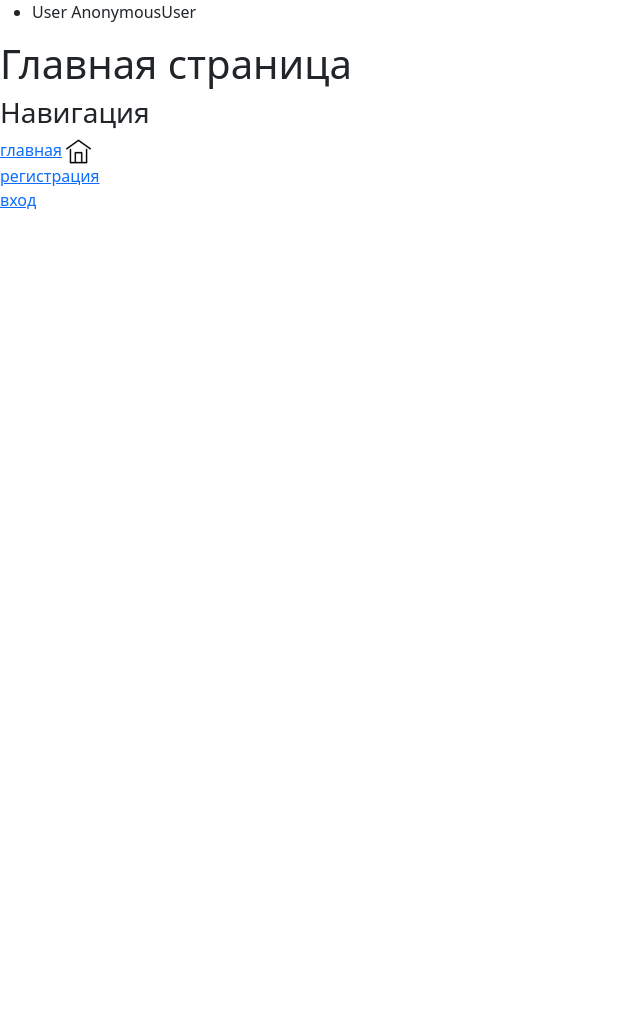
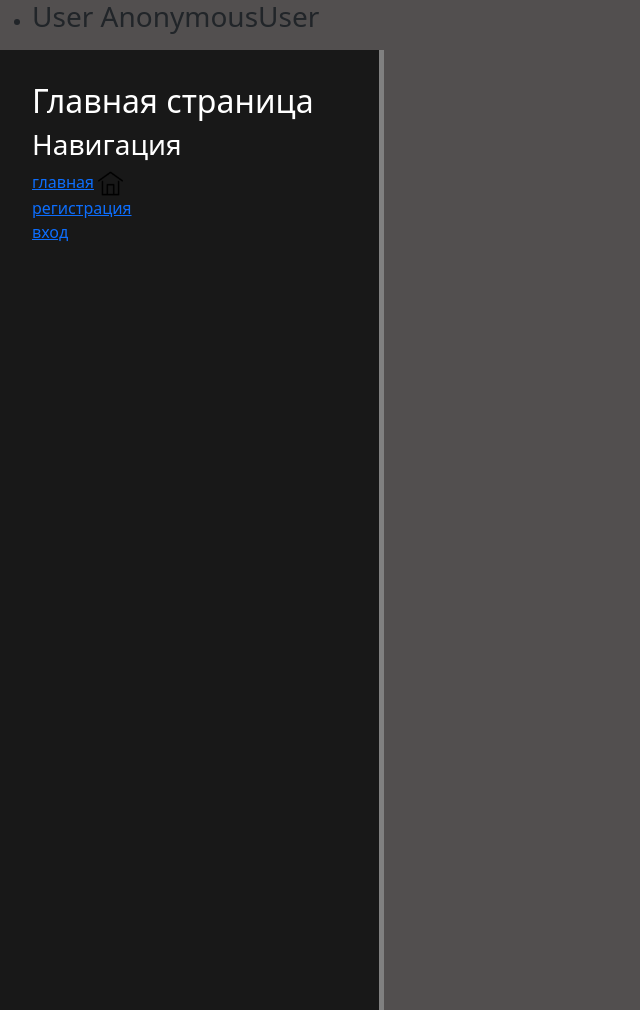
Before and after one commit to dinozavr1705/MySite2, a Django app: page / in a window 1280 px wide. Shown: the whole page, without its empty margins (0-640 px from the left). Before the commit the page ends 210 px from the top, so only its background shows below. Run offline with Django 4.2, Linux system fonts and the light colour scheme; parts of the project's set-up code (start-up, migrations or seed data) failed here and were passed over; some libraries are stand-ins or nearby versions.

Commit message:
решена проблема с css файлами

```diff
--- a/mysite/main/templates/main/index.html
+++ b/mysite/main/templates/main/index.html
@@ -1,5 +1,4 @@
 {% extends 'main/layout.html' %}
 
 {% block bruh %}
-<h1>Главная страница</h1>
 {% endblock %}
--- a/mysite/main/templates/main/layout.html
+++ b/mysite/main/templates/main/layout.html
@@ -11,12 +11,13 @@
 <body>
 <ul>
     <li>
-        User {{user}}
+        <h3>User {{user}}</h3>
     </li>
 </ul>
 {% block bruh %}
 {% endblock %}
 <aside>
+    <h2>Главная страница</h2>
     <h3>Навигация</h3>
     <form action="/"></form>
     <form method="post">
@@ -32,7 +33,7 @@
             <a href="/login">вход</a>
         </form>
 
-</aside>
+ </aside>
 
 
 <main>
--- a/mysite/main/templates/main/registration/login.html
+++ b/mysite/main/templates/main/registration/login.html
@@ -1,10 +1,12 @@
+{%load static%}
 <!DOCTYPE html>
 <html lang="en">
 <head>
     <meta charset="UTF-8">
     <title>вход в аккаунт</title>
     <link rel="stylesheet" href="https://cdn.jsdelivr.net/npm/bootstrap@5.3.2/dist/css/bootstrap.min.css">
-
+    <link rel="stylesheet" href="{% static 'main/css/main.css' %}">
+    <link rel="stylesheet" href="https://use.fontawesome.com/releases/v5.8.2/css/all.css">
 </head>
 <body>
     <hr>
--- a/mysite/mysite/settings.py
+++ b/mysite/mysite/settings.py
@@ -93,10 +93,12 @@ AUTH_PASSWORD_VALIDATORS = [
 LANGUAGE_CODE = 'en-us'
 
 TIME_ZONE = 'GMT'
-
+#AUTH_USER_MODEL = "polls.User"
 USE_I18N = True
-
+LOGIN_REDIRECT_URL = "/"
+LOGIN_URL = "/login"
 USE_TZ = True
+LOGOUT_REDIRECT_URL = "/polls/login"
 
 # Static files (CSS, JavaScript, Images)
 # https://docs.djangoproject.com/en/4.2/howto/static-files/
--- a/mysite/polls/urls.py
+++ b/mysite/polls/urls.py
@@ -1,10 +1,14 @@
 from django.urls import path
-
+from django.contrib.auth import views as auth_views
+from django.contrib.auth.views import LogoutView
+from django.urls import path, include
+from .forms import CustomAuthForm
 from . import views
 
 urlpatterns = [
     path("registration/", views.new_user, name="registration"),
-    path("login/", views.loginuser, name="login"),
+    #path(path('login',  auth_views.LoginView.as_view(template_name='main/registration/login.html', authentication_form=CustomAuthForm),
+         #name='login')),
     path("profile/",views.profile, name = "profile"),
     path("profiles/",views.list_of_profiles,name = "list_of_profiles"),
     path("list_of_all_users/",views.user_list, name = "userlist")
--- a/mysite/static/main/ css/main.css
+++ /dev/null
@@ -1,3 +0,0 @@
-body{
-    background: red;
-}
--- /dev/null
+++ b/mysite/static/main/css/main.css
@@ -0,0 +1,21 @@
+body{
+background:#524f4f;
+}
+aside{
+float:left;
+background:#181818;
+width:30%;
+padding:2.5%;
+height:120vh;
+color:white;
+border-right: 5px solid grey;
+}
+aside ul{list-style:none}
+aside ul li{
+color:white;
+display:block;
+margin-top:20px;}
+aside ul li:hover, aside ul a:hover{
+color:#e5959;
+text-decoration:none;
+transform:scale(1.2)}
```
Also changed, not shown: mysite/polls/forms.py (+7 -0 lines), mysite/polls/views.py (+11 -9 lines), mysite/static/main/css/main2.css (added, +11 -0 lines), mysite/polls/apps.py (line endings or trailing spaces).
